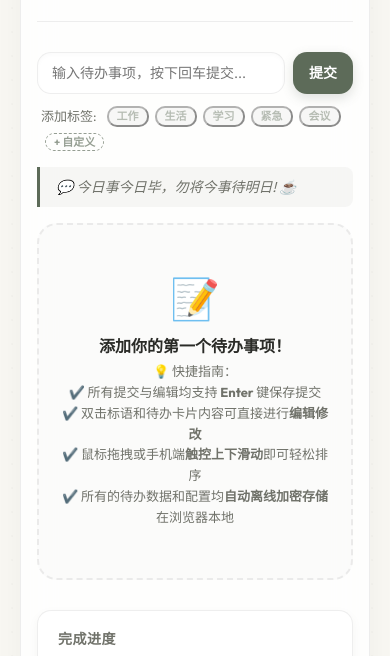
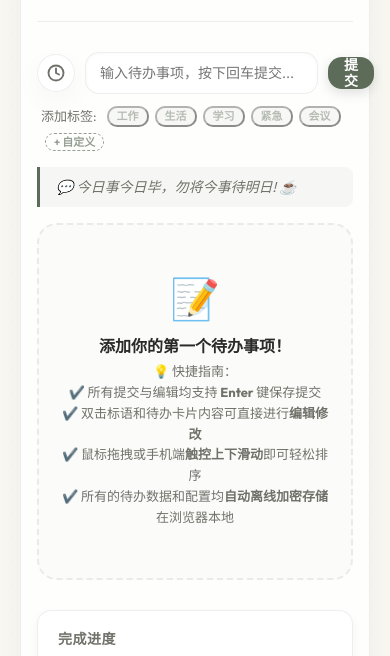
Before and after one commit to Ros1254/ros1-todo, a plain HTML site: page index.html in a window 390 px wide. Shown: the part 148-804 px from the top of the page. Drawn offline with Linux system fonts and the light colour scheme.

Commit message:
feat: implement quick clock toggle button near input with adaptive positioning

```diff
--- a/index.html
+++ b/index.html
@@ -101,6 +101,20 @@
                     <!-- Task Input Card -->
                     <div class="add-todo-container">
                         <div class="add-content-wrapper">
+                            <!-- ⏱️ Quick Clock Toggle Button (Collapsible switch mapped to sidebar Pomodoro widget) -->
+                            <button
+                                type="button"
+                                class="quick-clock-btn"
+                                :class="{ active: isPomodoroVisible && appMode === 'advanced' }"
+                                @click="toggleClockWidget"
+                                :title="lang === 'zh' ? '召唤/收起心流番茄钟' : 'Toggle Flow Pomodoro'"
+                            >
+                                <svg width="18" height="18" viewBox="0 0 24 24" fill="none" stroke="currentColor" stroke-width="2.5" stroke-linecap="round" stroke-linejoin="round" class="clock-icon-svg">
+                                    <circle cx="12" cy="12" r="10"></circle>
+                                    <polyline points="12 6 12 12 16 14"></polyline>
+                                </svg>
+                            </button>
+
                             <input
                                 type="text"
                                 class="add-content"
--- a/public/css/style.css
+++ b/public/css/style.css
@@ -2363,3 +2363,84 @@ body {
   opacity: 0;
   overflow: hidden;
 }
+
+
+/* ==========================================================================
+   ⏱️ QUICK CLOCK FLOAT SUMMON BUTTON STYLING
+   ========================================================================== */
+
+.quick-clock-btn {
+  position: absolute;
+  left: -54px;
+  top: 50%;
+  transform: translateY(-50%);
+  width: 38px;
+  height: 38px;
+  border-radius: 50%;
+  border: 1.5px solid var(--border-color);
+  background: var(--bg-card);
+  backdrop-filter: blur(16px);
+  -webkit-backdrop-filter: blur(16px);
+  color: var(--text-secondary);
+  display: flex;
+  align-items: center;
+  justify-content: center;
+  cursor: pointer;
+  box-shadow: var(--card-shadow);
+  transition: all var(--transition-bounce);
+  z-index: 10;
+  outline: none;
+}
+
+.quick-clock-btn:hover {
+  border-color: var(--accent);
+  color: var(--accent);
+  transform: translateY(-50%) scale(1.1);
+  box-shadow: 0 6px 16px var(--glow-color);
+}
+
+.quick-clock-btn:active {
+  transform: translateY(-50%) scale(0.95);
+}
+
+.quick-clock-btn.active {
+  border-color: var(--accent);
+  background: rgba(var(--accent-rgb), 0.08);
+  color: var(--accent);
+  box-shadow: 0 4px 12px var(--glow-color);
+  animation: clock-pulse-light 2s infinite alternate ease-in-out;
+}
+
+.clock-icon-svg {
+  transition: transform 0.6s cubic-bezier(0.34, 1.56, 0.64, 1);
+}
+
+.quick-clock-btn:hover .clock-icon-svg {
+  transform: rotate(360deg);
+}
+
+@keyframes clock-pulse-light {
+  0% { box-shadow: 0 0 4px rgba(var(--accent-rgb), 0.15); }
+  100% { box-shadow: 0 0 14px rgba(var(--accent-rgb), 0.4); }
+}
+
+/* 响应式移动端适配：屏幕较窄时退回 inline-flex 布局以防止溢出剪裁 */
+@media (max-width: 992px) {
+  .add-content-wrapper {
+    position: relative;
+    display: flex;
+    gap: 10px;
+    align-items: center;
+  }
+  .quick-clock-btn {
+    position: static;
+    transform: none;
+    flex-shrink: 0;
+  }
+  .quick-clock-btn:hover {
+    transform: scale(1.08);
+  }
+  .quick-clock-btn:active {
+    transform: scale(0.95);
+  }
+}
--- a/public/js/app.js
+++ b/public/js/app.js
@@ -1249,6 +1249,15 @@ const app = createApp({
       isAddingCustomTag.value = false;
     };
 
+    const toggleClockWidget = () => {
+      SoundEffects.playClick();
+      if (appMode.value !== 'advanced') {
+        appMode.value = 'advanced';
+        saveAppMode();
+      }
+      isPomodoroVisible.value = !isPomodoroVisible.value;
+    };
+
     // Filtering by tag click
     const toggleFilterTag = (tag) => {
       SoundEffects.playClick();
@@ -2651,6 +2660,7 @@ const app = createApp({
       customTagInput,
       customTagInputRef,
       isPomodoroVisible,
+      toggleClockWidget,
       startAddingCustomTag,
       submitCustomTag,
       toggleFilterTag,
```
